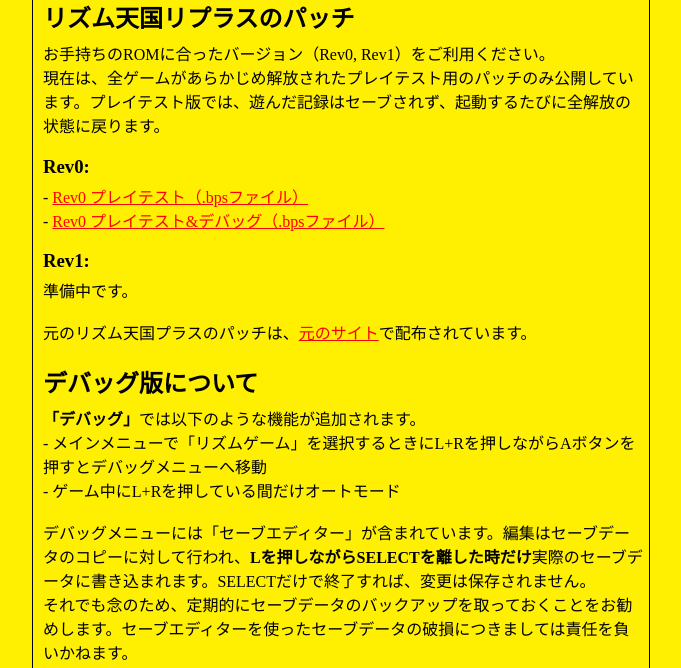
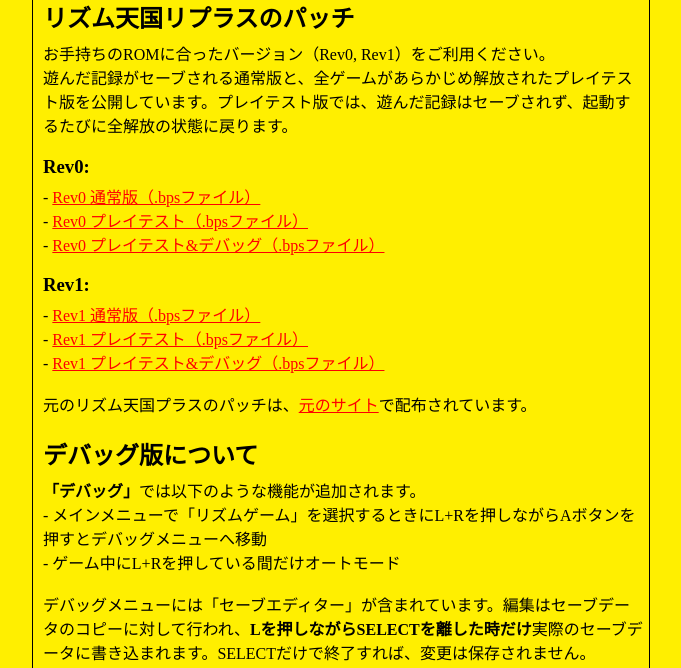
Before and after one commit to Toritan123/rhytngkreplus, a plain HTML site: page nightly/index.html in a window 1280 px wide. Shown: the part 132-800 px from the top of the page, without its empty margins (299-980 px from the left). Drawn offline with Linux system fonts and the light colour scheme.

Commit message:
通常版とRev1のパッチを追加

```diff
--- a/nightly/index.html
+++ b/nightly/index.html
@@ -36,14 +36,17 @@
 								<td colspan="3" align="left" style="padding-left: 10px;">
 								<h2 style="margin-bottom: 0.3em;">リズム天国リプラスのパッチ</h2>
 								お手持ちのROMに合ったバージョン（Rev0, Rev1）をご利用ください。<br>
-								現在は、全ゲームがあらかじめ解放されたプレイテスト用のパッチのみ公開しています。プレイテスト版では、遊んだ記録はセーブされず、起動するたびに全解放の状態に戻ります。<br>
+								遊んだ記録がセーブされる通常版と、全ゲームがあらかじめ解放されたプレイテスト版を公開しています。プレイテスト版では、遊んだ記録はセーブされず、起動するたびに全解放の状態に戻ります。<br>
 
 								<h3 style="margin-bottom: 0.3em;">Rev0:</h3>
+								- <a href="rhythmtengokureplus_rev0.bps">Rev0 通常版（.bpsファイル）</a><br>
 								- <a href="rhythmtengokureplus-playtest.bps">Rev0 プレイテスト（.bpsファイル）</a><br>
 								- <a href="rhythmtengokureplus-playtest-debug.bps">Rev0 プレイテスト&amp;デバッグ（.bpsファイル）</a><br>
 
 								<h3 style="margin-bottom: 0.3em;">Rev1:</h3>
-								準備中です。<br>
+								- <a href="rhythmtengokureplus_rev1.bps">Rev1 通常版（.bpsファイル）</a><br>
+								- <a href="rhythmtengokureplus-rev1-playtest.bps">Rev1 プレイテスト（.bpsファイル）</a><br>
+								- <a href="rhythmtengokureplus-rev1-playtest-debug.bps">Rev1 プレイテスト&amp;デバッグ（.bpsファイル）</a><br>
 								<br>
 								元のリズム天国プラスのパッチは、<a href="https://mizuka-lover.github.io/rhytngkplus/nightly/index.html">元のサイト</a>で配布されています。<br>
 
```
Also changed, not shown: 6 other files.
